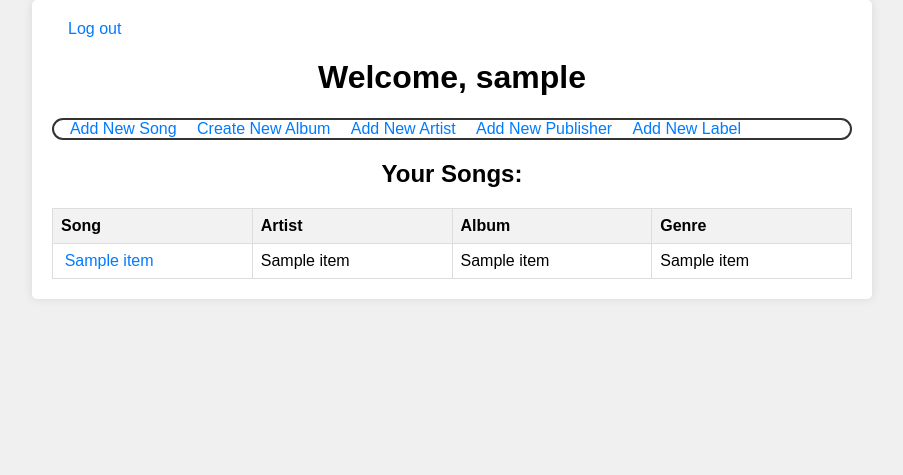
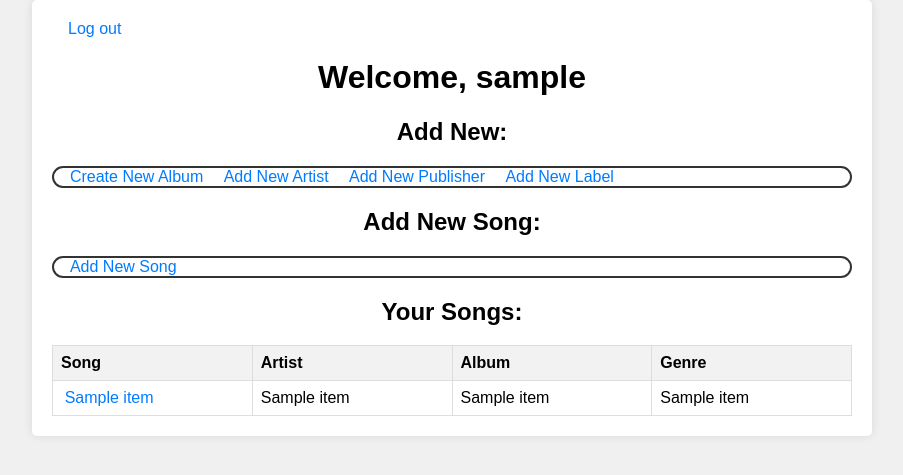
Before and after one commit to MubarakBu/DB_PROJECT, a Flask app: page /dashboard in a window 1280 px wide. Shown: the top 475 px of the page, without its empty margins (188-1091 px from the left). Run offline with Flask 3, Linux system fonts and the light colour scheme; the visitor is signed in with stand-in values (Sample User, id 1); tables that the repository leaves empty or names only in its code hold one stand-in row (values such as "Sample post"); a database or web service that is not in the repository returns one stand-in record (values such as "Sample title"); data that the repository does not hold is empty; parts of the project's set-up code (start-up, migrations or seed data) failed here and were passed over.

Commit message:
grouped anchor links for good ux

```diff
--- a/App/templates/dashboard.html
+++ b/App/templates/dashboard.html
@@ -71,21 +71,24 @@
     </style>
 </head>
 <body>
-
     <div class="container">
         <a href="logout">Log out</a>
         <h1>Welcome, {{ username }}</h1>
 
+        <h2>Add New:</h2>
         <div class="links">
-            <a href="/addsong">Add New Song</a>
             <a href="/album">Create New Album</a>
             <a href="/artist">Add New Artist</a>
             <a href="/publisher">Add New Publisher</a>
             <a href="/label">Add New Label</a>
         </div>
 
+        <h2>Add New Song:</h2>
+        <div class="links">
+            <a href="/addsong">Add New Song</a>
+        </div>
+
         <h2>Your Songs:</h2>
-
 
         <table>
             <thead>
@@ -108,5 +111,6 @@
             </tbody>
         </table>
     </div>
+
 </body>
 </html>
```
Lines whose indentation alone changed are shown as unchanged.
